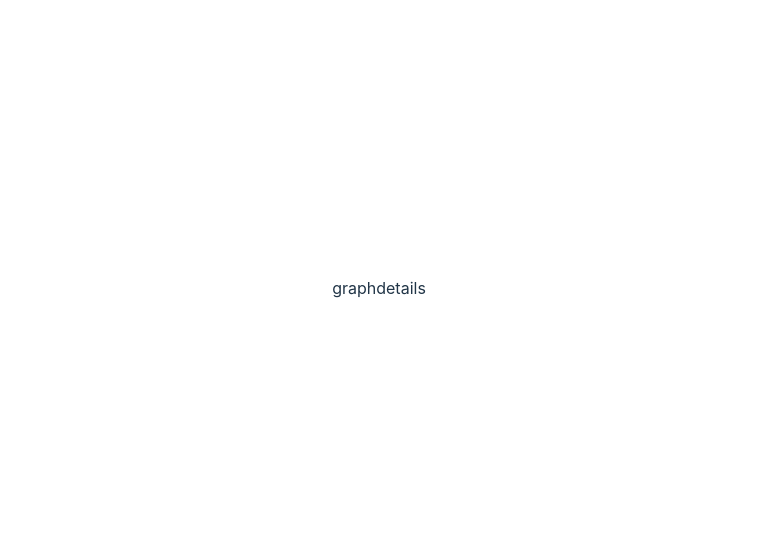
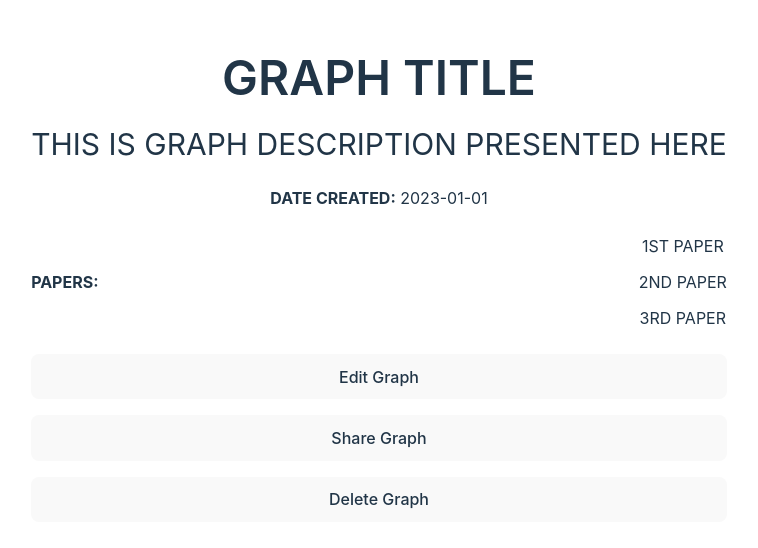
Before and after one commit to Vermaji8620/GenoshiAi, a React (Vite) app: page /getgraphdetails in a window 1280 px wide. Shown: the part 112-660 px from the top of the page, without its empty margins (261-1019 px from the left). Built offline with nearby package versions, Linux system fonts and the light colour scheme.

Commit message:
graph details page content defined, needs to be designed

```diff
--- a/src/pages/CreateNewGraph.jsx
+++ b/src/pages/CreateNewGraph.jsx
@@ -41,6 +41,7 @@ const CreateNewGraph = () => {
               name="title"
               value={graphData.title}
               onChange={handleInputChange}
+              placeholder="Enter Graph Title"
               required
             />
           </div>
@@ -50,6 +51,7 @@ const CreateNewGraph = () => {
             <textarea
               name="description"
               value={graphData.description}
+              placeholder="Enter Description"
               onChange={handleInputChange}
               required
             />
@@ -86,6 +88,9 @@ const CreateNewGraph = () => {
             </select>
           </div>
 
+          {/* View graph visualization preview */}
+          {/* i did not understand whats the meaning of this, so did not implement this */}
+
           <button className="md:w-full hover:bg-slate-800">Create Graph</button>
         </div>
       </form>
--- a/src/pages/GraphDetails.jsx
+++ b/src/pages/GraphDetails.jsx
@@ -1,10 +1,51 @@
+import { useState } from "react";
 
 const GraphDetails = () => {
+  const [graph, setGraph] = useState({
+    title: "Graph title",
+    description: "This is graph description presented here",
+    dateCreated: "2023-01-01",
+    papers: ["1st paper", "2nd paper", "3rd paper"],
+  });
+
   return (
-    <div>
-        graphdetails
+    <div className="graph-details-container flex flex-col uppercase gap-6">
+      <div>
+        <h2 className="graph-details-title md:text-5xl text-4xl font-semibold">
+          {graph.title}
+        </h2>
+      </div>
+
+      <div>
+        <p className="graph-details-description md:text-3xl">
+          {graph.description}
+        </p>
+      </div>
+
+      <div className="graph-details-info">
+        <p>
+          <strong>Date Created:</strong> {graph.dateCreated}
+        </p>
+      </div>
+
+      <div className="graph-details-papers flex md:flex-row gap-4 flex-col justify-between items-center">
+        <p>
+          <strong>Papers:</strong>
+        </p>
+        <ul className="flex flex-col gap-3">
+          {graph.papers.map((paper, index) => (
+            <li key={index}>{paper}</li>
+          ))}
+        </ul>
+      </div>
+
+      <div className="graph-details-actions flex flex-col gap-4">
+        <button>Edit Graph</button>
+        <button>Share Graph</button>
+        <button>Delete Graph</button>
+      </div>
     </div>
-  )
-}
+  );
+};
 
-export default GraphDetails
+export default GraphDetails;
```
